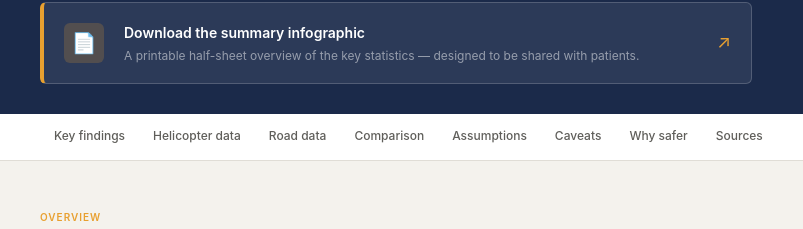
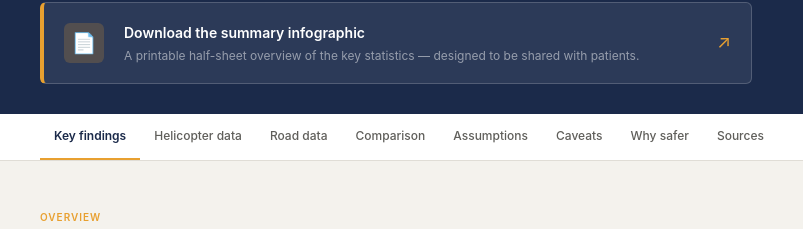
Before and after one commit to stringerzoo/EMS-Safety, a plain HTML site: page index.html in a window 1280 px wide. Shown: the part 174-403 px from the top of the page, 244-1047 px from the left. Drawn offline with Linux system fonts and the light colour scheme.

Commit message:
add scrollspy

```diff
--- a/index.html
+++ b/index.html
@@ -93,6 +93,7 @@
     text-decoration: none;
   }
   .toc-bar a:hover { color: var(--navy); border-bottom-color: var(--amber); }
+  .toc-bar a.active { color: var(--navy); border-bottom-color: var(--amber); font-weight: 600; }
 
   /* ── Main content ── */
   .content {
@@ -163,7 +164,7 @@
   }
   .callout strong { font-weight: 600; }
 
-  /*  ── Data table ──  */
+  /* ── Data table ── */
   .data-table {
     width: 100%;
     border-collapse: collapse;
@@ -738,5 +739,37 @@
   <p style="margin-top: 6px;">This page is intended as a plain-language reference for the claims made in the accompanying infographic. It is not a substitute for primary source review.</p>
 </footer>
 
+<script>
+  (function () {
+    var navLinks = document.querySelectorAll('.toc-bar a');
+    var sections = Array.from(navLinks).map(function (a) {
+      return document.querySelector(a.getAttribute('href'));
+    });
+
+    function onScroll() {
+      var scrollY = window.scrollY || window.pageYOffset;
+      var navHeight = document.querySelector('.toc-bar').offsetHeight;
+      var offset = navHeight + 24;
+      var current = sections[0];
+
+      sections.forEach(function (section) {
+        if (section && section.getBoundingClientRect().top + scrollY - offset <= scrollY) {
+          current = section;
+        }
+      });
+
+      navLinks.forEach(function (a) {
+        a.classList.remove('active');
+        if (current && a.getAttribute('href') === '#' + current.id) {
+          a.classList.add('active');
+        }
+      });
+    }
+
+    window.addEventListener('scroll', onScroll, { passive: true });
+    onScroll();
+  })();
+</script>
+
 </body>
 </html>
```
